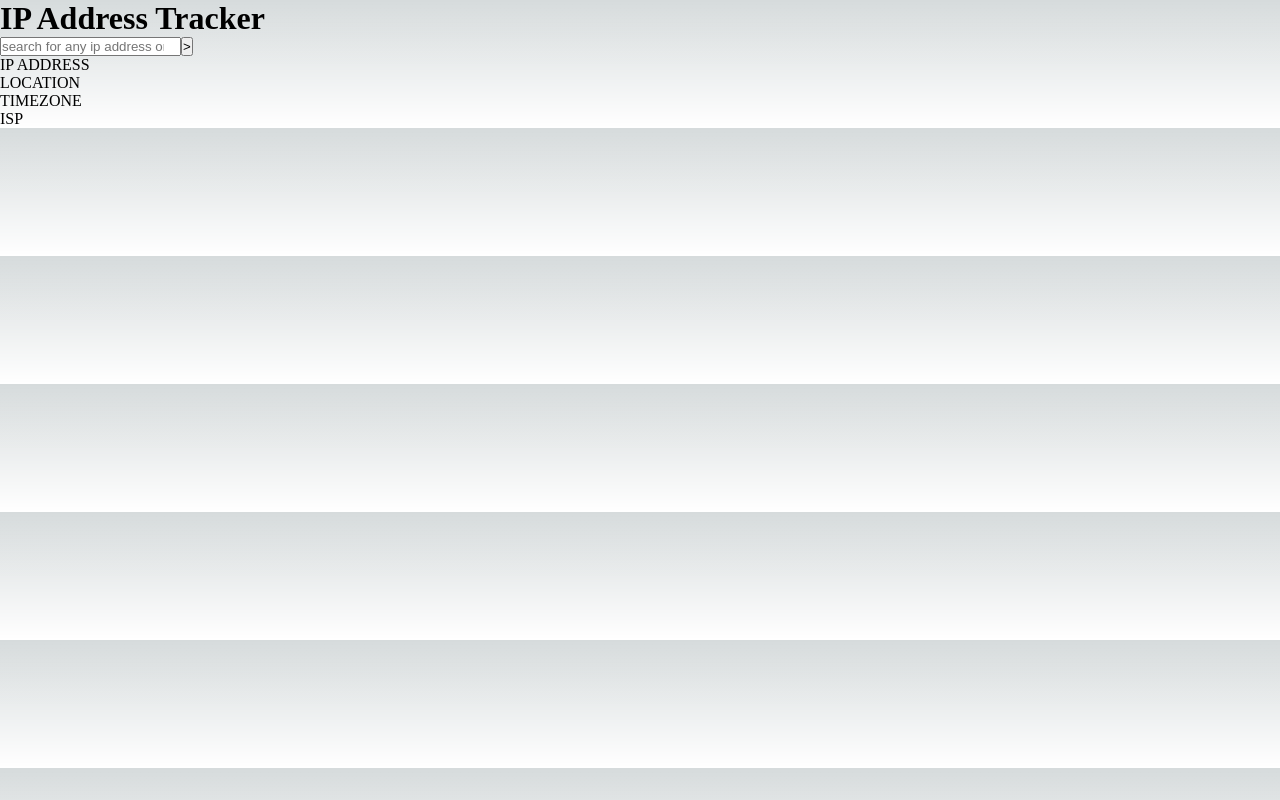
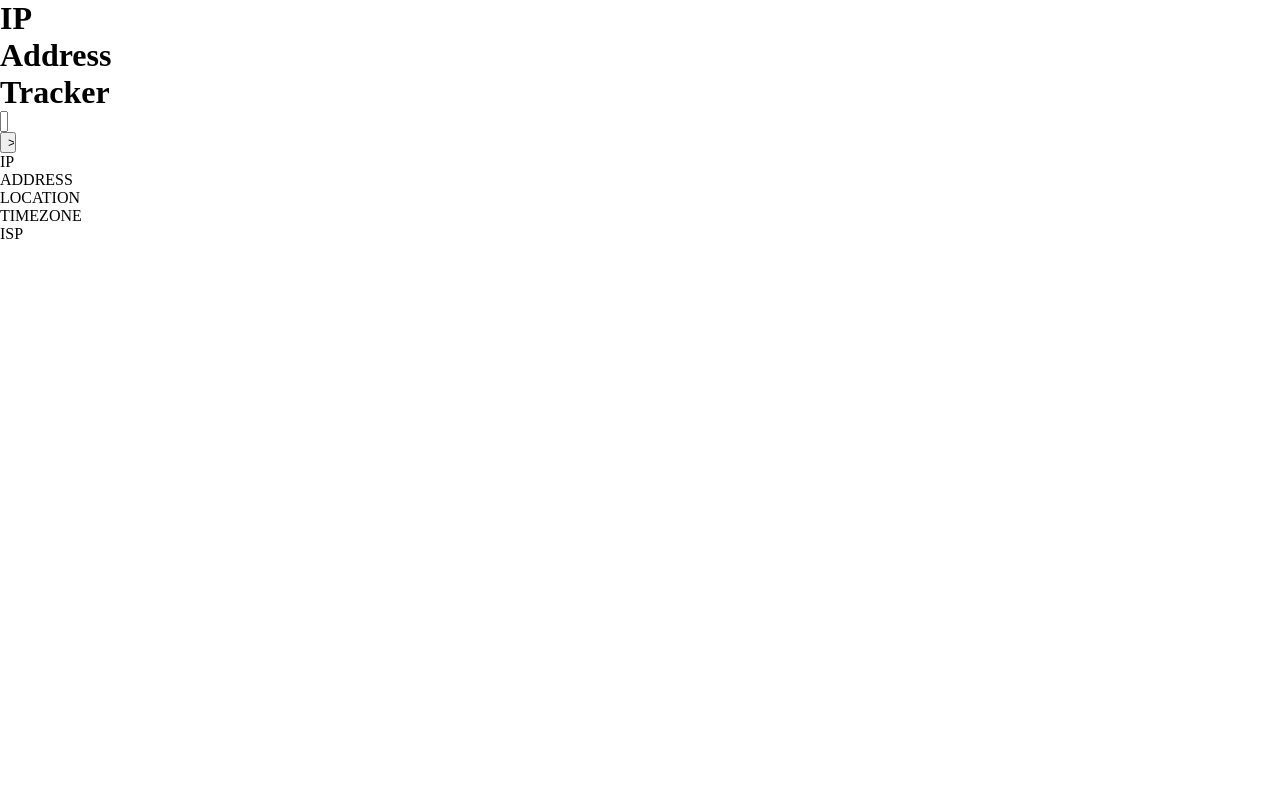
Before and after one commit to ibimina/ip-address, a Next.js app: page / in a window 1280 px wide. Built offline with nearby package versions, Linux system fonts and the light colour scheme.

Commit message:
styles: reset styled page

```diff
--- a/src/styles/globals.css
+++ b/src/styles/globals.css
@@ -1,107 +1,12 @@
-:root {
-  --max-width: 1100px;
-  --border-radius: 12px;
-  --font-mono: ui-monospace, Menlo, Monaco, 'Cascadia Mono', 'Segoe UI Mono',
-    'Roboto Mono', 'Oxygen Mono', 'Ubuntu Monospace', 'Source Code Pro',
-    'Fira Mono', 'Droid Sans Mono', 'Courier New', monospace;
-
-  --foreground-rgb: 0, 0, 0;
-  --background-start-rgb: 214, 219, 220;
-  --background-end-rgb: 255, 255, 255;
-
-  --primary-glow: conic-gradient(
-    from 180deg at 50% 50%,
-    #16abff33 0deg,
-    #0885ff33 55deg,
-    #54d6ff33 120deg,
-    #0071ff33 160deg,
-    transparent 360deg
-  );
-  --secondary-glow: radial-gradient(
-    rgba(255, 255, 255, 1),
-    rgba(255, 255, 255, 0)
-  );
-
-  --tile-start-rgb: 239, 245, 249;
-  --tile-end-rgb: 228, 232, 233;
-  --tile-border: conic-gradient(
-    #00000080,
-    #00000040,
-    #00000030,
-    #00000020,
-    #00000010,
-    #00000010,
-    #00000080
-  );
-
-  --callout-rgb: 238, 240, 241;
-  --callout-border-rgb: 172, 175, 176;
-  --card-rgb: 180, 185, 188;
-  --card-border-rgb: 131, 134, 135;
+*,
+*::after,
+*::before {
+  box-sizing: border-box;
+  margin: 0;
+  width: 0;
 }
-
-@media (prefers-color-scheme: dark) {
-  :root {
-    --foreground-rgb: 255, 255, 255;
-    --background-start-rgb: 0, 0, 0;
-    --background-end-rgb: 0, 0, 0;
-
-    --primary-glow: radial-gradient(rgba(1, 65, 255, 0.4), rgba(1, 65, 255, 0));
-    --secondary-glow: linear-gradient(
-      to bottom right,
-      rgba(1, 65, 255, 0),
-      rgba(1, 65, 255, 0),
-      rgba(1, 65, 255, 0.3)
-    );
-
-    --tile-start-rgb: 2, 13, 46;
-    --tile-end-rgb: 2, 5, 19;
-    --tile-border: conic-gradient(
-      #ffffff80,
-      #ffffff40,
-      #ffffff30,
-      #ffffff20,
-      #ffffff10,
-      #ffffff10,
-      #ffffff80
-    );
-
-    --callout-rgb: 20, 20, 20;
-    --callout-border-rgb: 108, 108, 108;
-    --card-rgb: 100, 100, 100;
-    --card-border-rgb: 200, 200, 200;
-  }
+body {
+  width: 100%;
+  min-height: 100vh;
+  font-size: 16px;
 }
-
-* {
-  box-sizing: border-box;
-  padding: 0;
-  margin: 0;
-}
-
-html,
-body {
-  max-width: 100vw;
-  overflow-x: hidden;
-}
-
-body {
-  color: rgb(var(--foreground-rgb));
-  background: linear-gradient(
-      to bottom,
-      transparent,
-      rgb(var(--background-end-rgb))
-    )
-    rgb(var(--background-start-rgb));
-}
-
-a {
-  color: inherit;
-  text-decoration: none;
-}
-
-@media (prefers-color-scheme: dark) {
-  html {
-    color-scheme: dark;
-  }
-}
```
